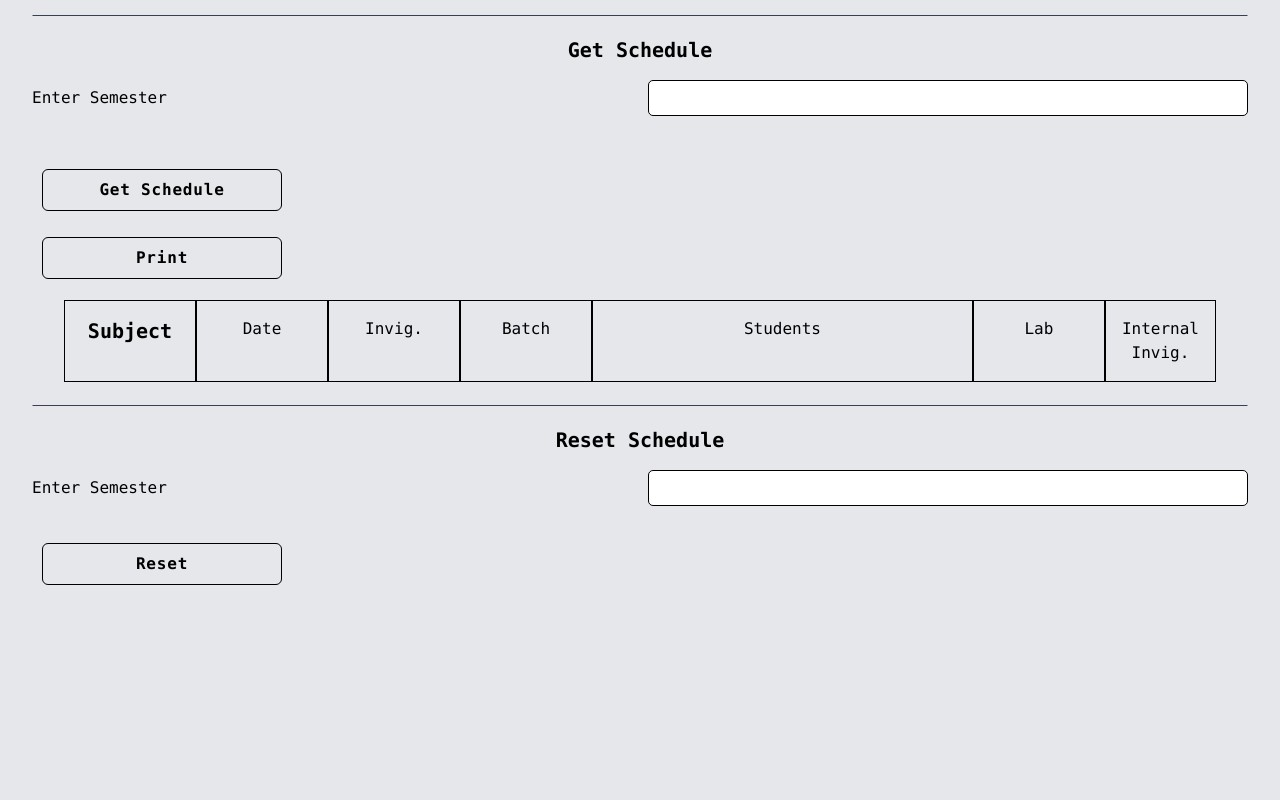
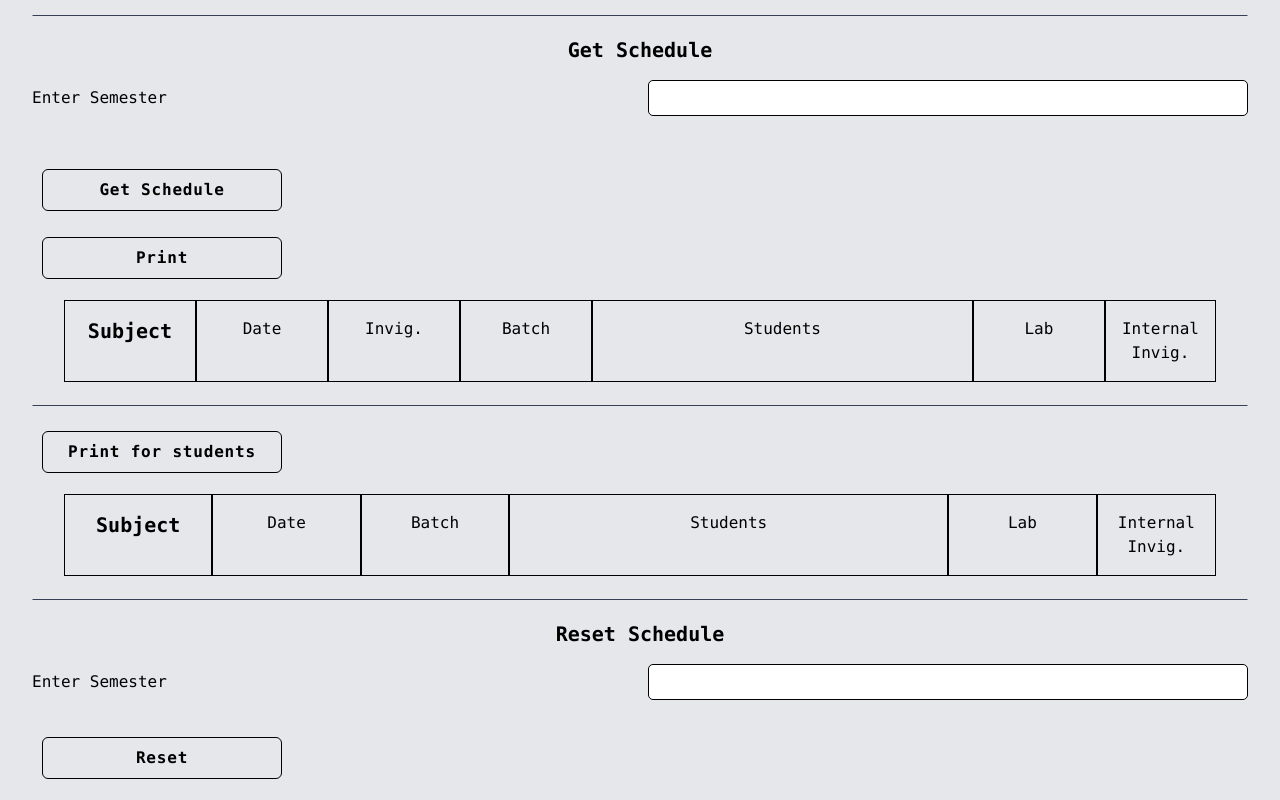
Before and after one commit to Yvg2244/practical_schedular, a Next.js app: page / in a window 1280 px wide. Shown: the part 808-1608 px from the top of the page. Before the commit the page ends 1414 px from the top, so only its background shows below. Built offline with nearby package versions, Linux system fonts and the light colour scheme.

Commit message:
added print for studetns section and updated DD-MM-YYYY

```diff
--- a/app/page.jsx
+++ b/app/page.jsx
@@ -60,6 +60,7 @@ const Homepage = () => {
   var prevInvig = "";
   var showInvig = "";
   const componentRef = useRef();
+  const componentRef2 = useRef();
   const [c,setC]=useState(1);
   const [createScheduleErr, setCreateScheduleErr] = useState(false);
   const [getScheduleErr, setGetScheduleErr] = useState(false);
@@ -268,7 +269,7 @@ const Homepage = () => {
           id="date"
           label="date"
           name="date"
-          placeholder="DDMMYYYY"
+          placeholder="DD-MM-YYYY"
           onChange={formik.handleChange}
           value={formik.values.name}
           type="text"
@@ -489,6 +490,111 @@ const Homepage = () => {
         </div>
         <div className="w-full h-1 border-b-gray-700 my-1 border-[1px] col-span-2"></div>
 
+        <ReactToPrint
+          trigger={() => {
+            return (
+              <button className="col-span-2 w-[15rem] items-center rounded-md p-2 font-semibold tracking-wider">
+                Print for students
+              </button>
+            );
+          }}
+          content={() => componentRef2.current}
+          pageStyle="print"
+        />
+        <div
+          ref={componentRef2}
+          className="flex flex-col w-[95vw] text-center justify-center items-center px-[2rem]"
+        >
+          <div className="flex w-full">
+            <span className="p-[1rem] w-[10rem] border-[1px] border-black text-xl font-bold">
+              Subject
+            </span>
+            <span className="p-[1rem] w-[10rem] border-[1px] border-black">
+              Date
+            </span>
+            <span className="p-[1rem] w-[10rem] border-[1px] border-black">
+              Batch
+            </span>
+            <span className="p-[1rem] w-[30rem] overflow-none border-[1px] border-black">
+              Students
+            </span>
+            <span className="p-[1rem] w-[10rem] border-[1px] border-black">
+              Lab
+            </span>
+            <span className="p-[1rem] w-[8rem] border-[1px] border-black">
+              Internal Invig.
+            </span>
+          </div>
+
+          {displayTable ? (
+            Object.keys(displayTable).map((item) => {
+              var subject = item;
+              var curSub = subject;
+              var subjectData = displayTable[item];
+              return Object.keys(subjectData).map((key) => {
+                var subjectDate = key;
+                var subjectDatePracticals = subjectData[subjectDate];
+                var curDate = subjectDate;
+                return Object.keys(subjectDatePracticals).map((key) => {
+                  var inviglatorId = key;
+                  var studentsOnInviglator =
+                    subjectDatePracticals[inviglatorId];
+                  var curInvig = inviglatorId;
+                  return Object.keys(studentsOnInviglator).map((key) => {
+                    var batch = key;
+                    var studentInBatch = studentsOnInviglator[key];
+                    var arrOfStudents = shortenArr(studentInBatch);
+
+                    if (curSub != prevSub) {
+                      showSub = curSub;
+                      prevSub = curSub;
+                    } else {
+                      showSub = "";
+                    }
+                    if (curDate != prevDate) {
+                      showDate = curDate;
+                      prevDate = curDate;
+                    } else {
+                      showDate = "";
+                    }
+                    if (curInvig != prevInvig) {
+                      showInvig = curInvig;
+                      prevInvig = curInvig;
+                    } else {
+                      showInvig = "";
+                    }
+                    return (
+                      <div key="1" className="flex w-full">
+                        <span className="p-[1rem] w-[10rem] border-[1px] border-black text-xl font-bold">
+                          {subject}
+                        </span>
+                        <span className="p-[1rem] w-[10rem] border-[1px] border-black">
+                          {subjectDate}
+                        </span>
+                        <span className="p-[1rem] w-[10rem] border-[1px] border-black">
+                          {batch}
+                        </span>
+                        <span className="p-[1rem] w-[30rem] text-start overflow-none border-[1px] border-black">
+                          {arrOfStudents}
+                        </span>
+                        <span className="p-[1rem] w-[10rem] border-[1px] border-black">
+
+                        </span>
+                        <span className="p-[1rem] w-[8rem] border-[1px] border-black">
+
+                        </span>
+                      </div>
+                    );
+                  });
+                });
+              });
+            })
+          ) : (
+            <></>
+          )}
+        </div>
+        <div className="w-full h-1 border-b-gray-700 my-1 border-[1px] col-span-2"></div>
+
         <h4 className="col-span-2 text-xl font-semibold text-center">
           Reset Schedule
         </h4>
```
